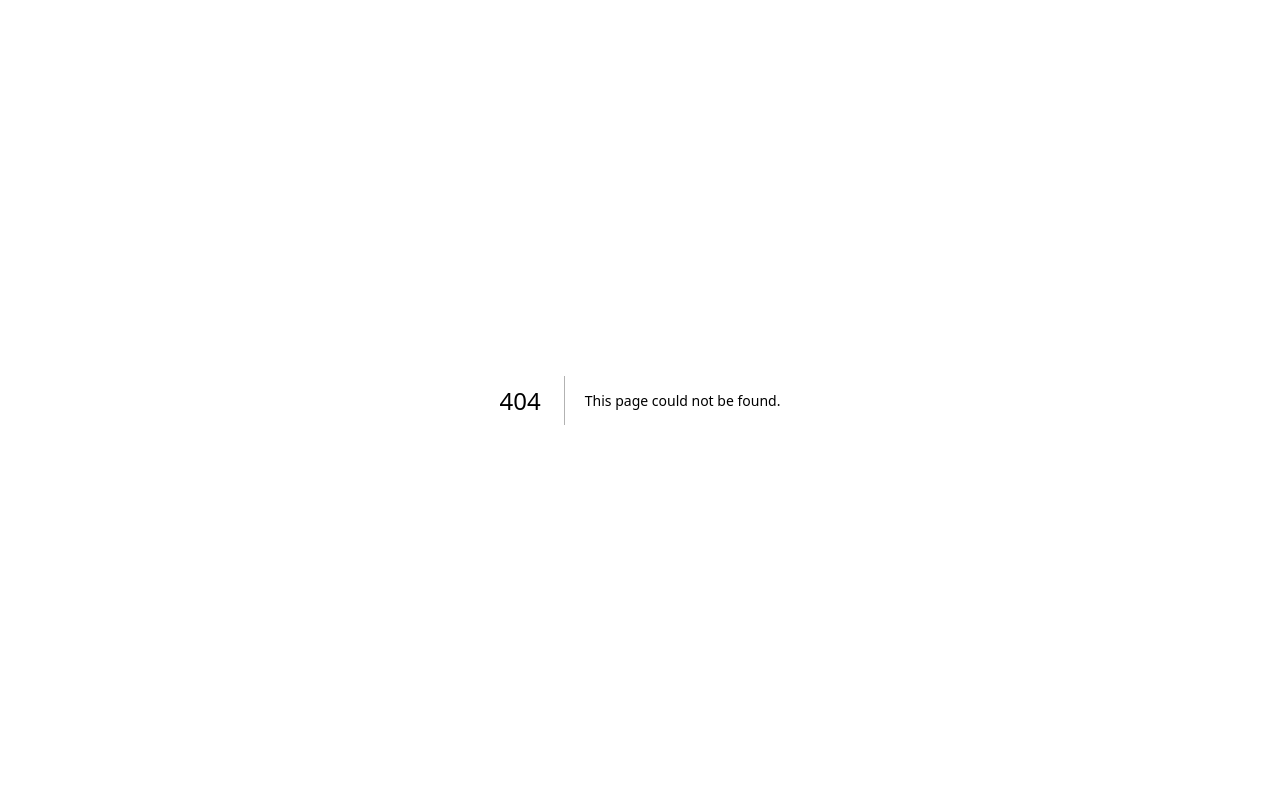
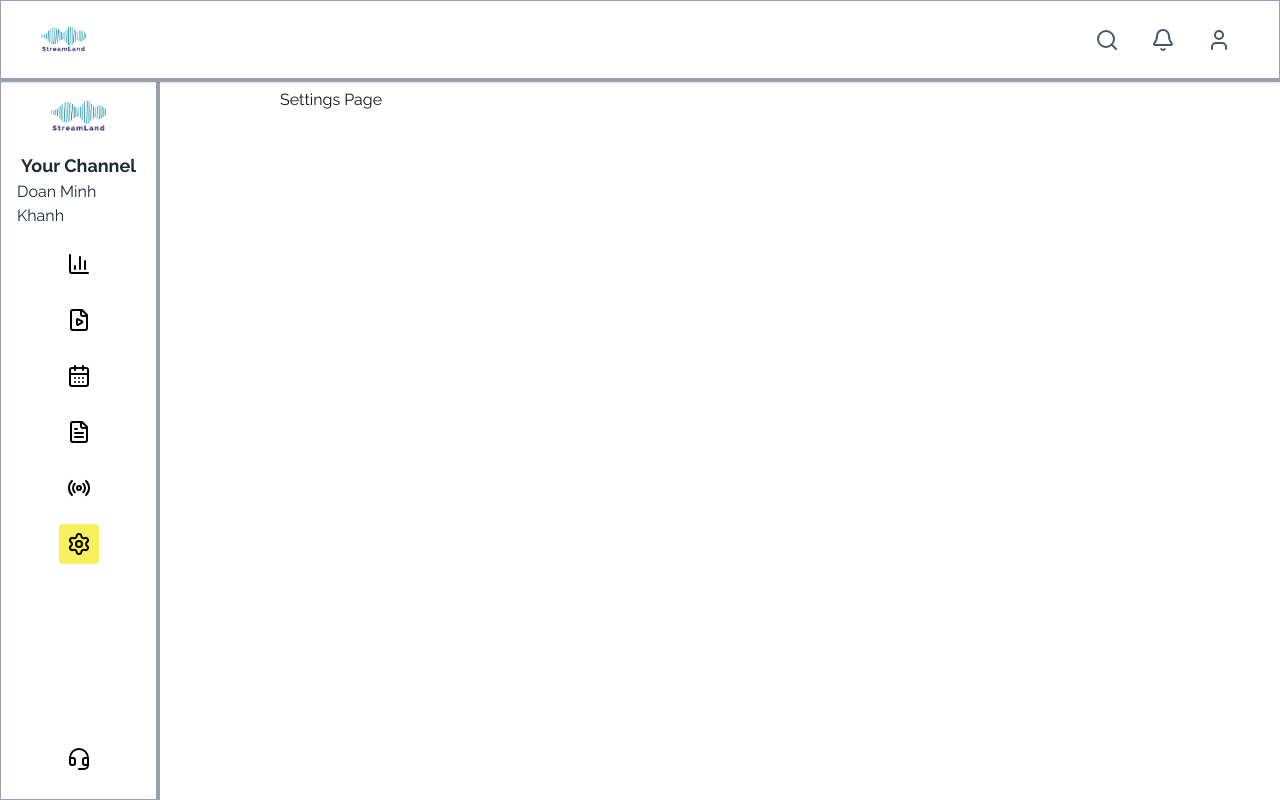
Before and after one commit to shannonnonshan/StreamLand, a Next.js app in the folder frontend/: page /teacher/settings in a window 1280 px wide. Before the commit this address had no page. Built offline with nearby package versions, Linux system fonts and the light colour scheme.

Commit message:
admin nav

```diff
--- a/frontend/src/app/teacher/documents/page.tsx
+++ b/frontend/src/app/teacher/documents/page.tsx
@@ -0,0 +1,7 @@
+import React from 'react'
+
+export default function DocumentsPage() {
+  return (
+    <div>Documents Page</div>
+  )
+}
--- a/frontend/src/app/teacher/layout.tsx
+++ b/frontend/src/app/teacher/layout.tsx
@@ -1,27 +1,178 @@
-import type { Metadata } from "next";
-import "./globals.css";
-import { raleway } from "@/utils/front";
-
-
-export const metadata: Metadata = {
-  title: "StreamLand",
-  description: "Generated by create next app",
-  icons: {
-    icon: "/logo.png",
-  },
-};
-
+"use client";
+import { raleway } from '@/utils/front';
+import { usePathname } from 'next/navigation';
+import "../../app/globals.css";
+import Image from 'next/image';
+import { ChartColumn, Search, Bell, User, FilePlay, CalendarDays, FileText, Settings, Radio, Headset } from "lucide-react";
 export default function RootLayout({
   children,
 }: Readonly<{
   children: React.ReactNode;
 }>) {
+  const pathname = usePathname();
+    const navItems = [
+    {
+      href: "/teacher",
+      label: "Dashboard",
+      icon: ChartColumn,
+    },
+    {
+      href: "/teacher/recordings",
+      label: "Recordings",
+      icon: FilePlay,
+    },
+    {
+      href: "/teacher/calendar",
+      label: "Schedule LiveStream",
+      icon: CalendarDays,
+    },
+    {
+      href: "/teacher/documents",
+      label: "Documents",
+      icon: FileText,
+    },
+    {
+      href: "/teacher/livestream",
+      label: "Start LiveStream",
+      icon: Radio,
+    },
+    {
+      href: "/teacher/settings",
+      label: "Settings",
+      icon: Settings,
+    },
+  ];
   return (
-    <html lang="en">
-      <body
-        className={`${raleway.variable} ${raleway.variable} antialiased`}
-      >
-        {children}
+    <html lang="vi">
+      <body className={raleway.className}>
+        <div className="flex min-h-screen flex-col">
+          {/* Top Navigation */}
+          <nav className="bg-white border border-b-4 border-gray-400 shadow px-10 py-4 flex justify-between items-center fixed top-0 left-0 right-0 z-10">
+            {/* Logo */}
+            <div className="flex items-center">
+              <a href="/teacher">
+                <Image
+                  src="/logo.png"
+                  alt="StreamLand Logo"
+                  width={45}
+                  height={45}
+                />
+              </a>
+            </div>
+            {/* Right Navigation */}
+            <ul className="flex space-x-6">
+              <li className="relative group">
+                <a
+                  href="/teacher/search"
+                  className={`flex items-center ${
+                    pathname === '/teacher/search' ? 'text-blue-500' : 'text-gray-600 hover:text-gray-900'
+                  }`}
+                >
+                  <Search className="mr-2 flex-shrink-0" />
+                  <span className="absolute right-0 top-8 hidden group-hover:block bg-gray-800 text-white text-xs rounded py-1 px-2 transform translate-x-8">
+                    Search
+                  </span>
+                </a>
+              </li>
+              <li className="relative group">
+                <a
+                  href="/teacher/notifications"
+                  className={`flex items-center ${
+                    pathname === '/teacher/notifications' ? 'text-blue-500' : 'text-gray-600 hover:text-gray-900'
+                  }`}
+                >
+                  <Bell className="mr-2 flex-shrink-0" />
+                  <span className="absolute right-0 top-8 hidden group-hover:block bg-gray-800 text-white text-xs rounded py-1 px-2 transform translate-x-8">
+                    Notifications
+                  </span>
+                </a>
+              </li>
+              <li className="relative group">
+                <a
+                  href="/teacher/profile"
+                  className={`flex items-center ${
+                    pathname === '/teacher/profile' ? 'text-blue-500' : 'text-gray-600 hover:text-gray-900'
+                  }`}
+                >
+                  <User className="mr-2 flex-shrink-0" />
+                  <span className="absolute right-0 top-8 hidden group-hover:block bg-gray-800 text-white text-xs rounded py-1 px-2 transform translate-x-8">
+                    Account
+                  </span>
+                </a>
+              </li>
+            </ul>
+          </nav>
+
+          <div className="flex flex-1 mt-16">
+            {/* Left Navigation */}
+            <nav className="fixed top-16 bottom-0 pb-5 sm:w-1/8 w-1/6 bg-white border border-r-4 border-gray-400 text-gray-800 p-4 flex flex-col">
+              <div className="hidden sm:flex flex-col items-center mb-2">
+                <Image
+                  src="/logo.png"
+                  alt="StreamLand Logo"
+                  width={55}
+                  height={55}
+                  className="my-2"
+                />
+                <h2 className="text-lg font-bold">Your Channel</h2>
+                <span className="text-md">Doan Minh Khanh</span>
+              </div>
+
+              {/* Scroll area */}
+              <div className="flex-1 h-[60%] overflow-y-auto overflow-x-hidden mt-2">
+                <ul className="space-y-4">
+                  {navItems.map(({ href, label, icon: Icon }) => (
+                    <li key={href} className="relative group">
+                      <a
+                        href={href}
+                        className={`relative flex items-center justify-center p-2 rounded w-fit mx-auto ${
+                          pathname === href
+                            ? "bg-[#FAEF5D] text-black"
+                            : "text-black hover:bg-[#FAEF5D] hover:text-black"
+                        }`}
+                      >
+                        <Icon className="w-6 h-6" />
+                        {/* Tooltip */}
+                        <span
+                          className="absolute top-full -translate-y-1/2 ml-2 mt-3
+                                    hidden group-hover:block bg-gray-800 text-white text-xs
+                                    rounded py-1 px-2 whitespace-nowrap z-50 shadow-lg"
+                        >
+                          {label}
+                        </span>
+                      </a>
+                    </li>
+                  ))}
+                </ul>
+              </div>
+
+              {/* Fixed bottom item */}
+              <div className="mt-auto relative group">
+                <a
+                  href="/teacher/chat-with-admin"
+                  className={`relative flex items-center justify-center p-2 rounded w-fit mx-auto ${
+                    pathname === "/teacher/chat-with-admin"
+                      ? "bg-[#FAEF5D] text-white"
+                      : "text-black hover:bg-[#FAEF5D] hover:text-black"
+                  }`}
+                >
+                  <Headset className="w-6 h-6" />
+                  <span
+                    className="absolute top-1/2 -translate-y-1/2 ml-2 mt-3
+                              hidden group-hover:block bg-gray-800 text-white text-xs
+                              rounded py-1 px-2 whitespace-nowrap z-50 shadow-lg"
+                  >
+                    Chat with Admin
+                  </span>
+                </a>
+              </div>
+            </nav>
+
+
+            {/* Main Content */}
+            <main className="flex-1 ml-64 p-6 overflow-y-auto">{children}</main>
+          </div>
+        </div>
       </body>
     </html>
   );
--- a/frontend/src/app/teacher/page.tsx
+++ b/frontend/src/app/teacher/page.tsx
@@ -0,0 +1,7 @@
+import React from 'react'
+
+export default function TeacherHome() {
+  return (
+    <div>  trang chủ giáo viên</div>
+  )
+}
--- /dev/null
+++ b/frontend/src/app/teacher/settings/page.tsx
@@ -0,0 +1,7 @@
+import React from 'react'
+
+export default function SettingsPage() {
+  return (
+    <div>Settings Page</div>
+  )
+}
```
Also changed, not shown: frontend/package.json (+7 -6 lines).
